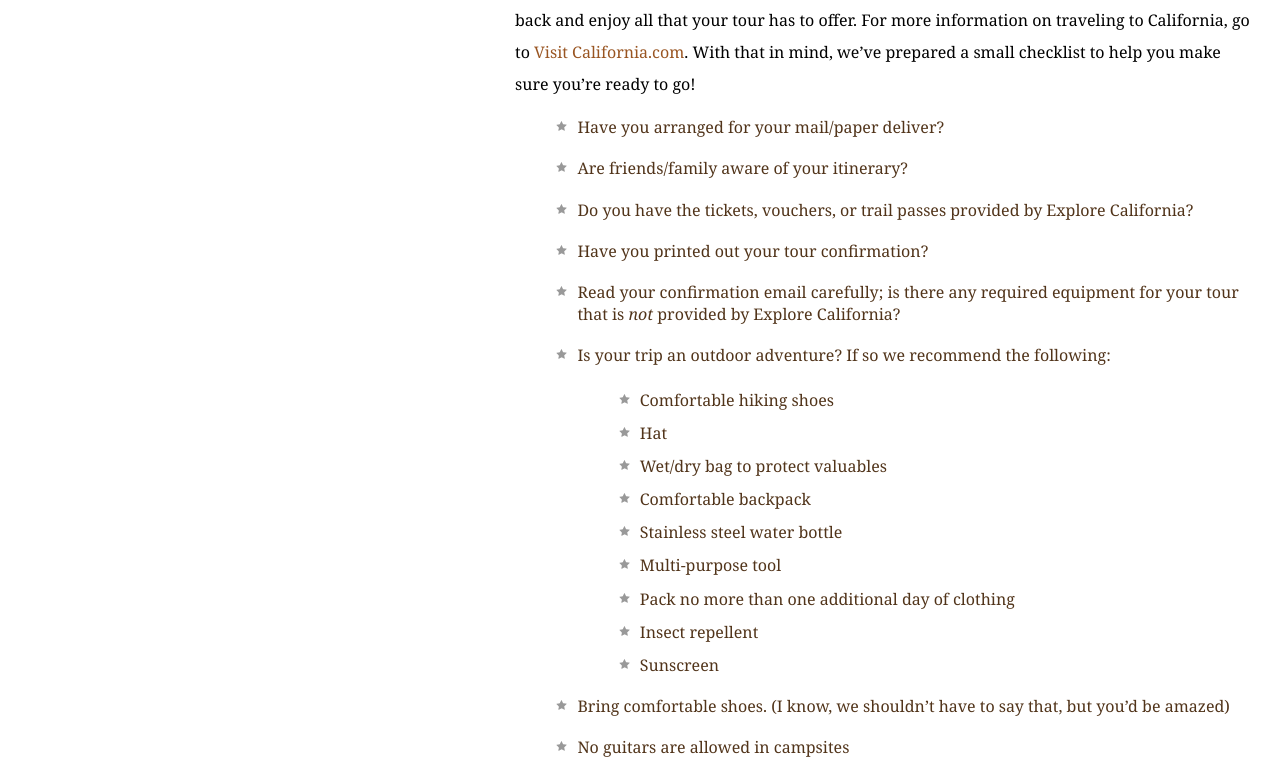
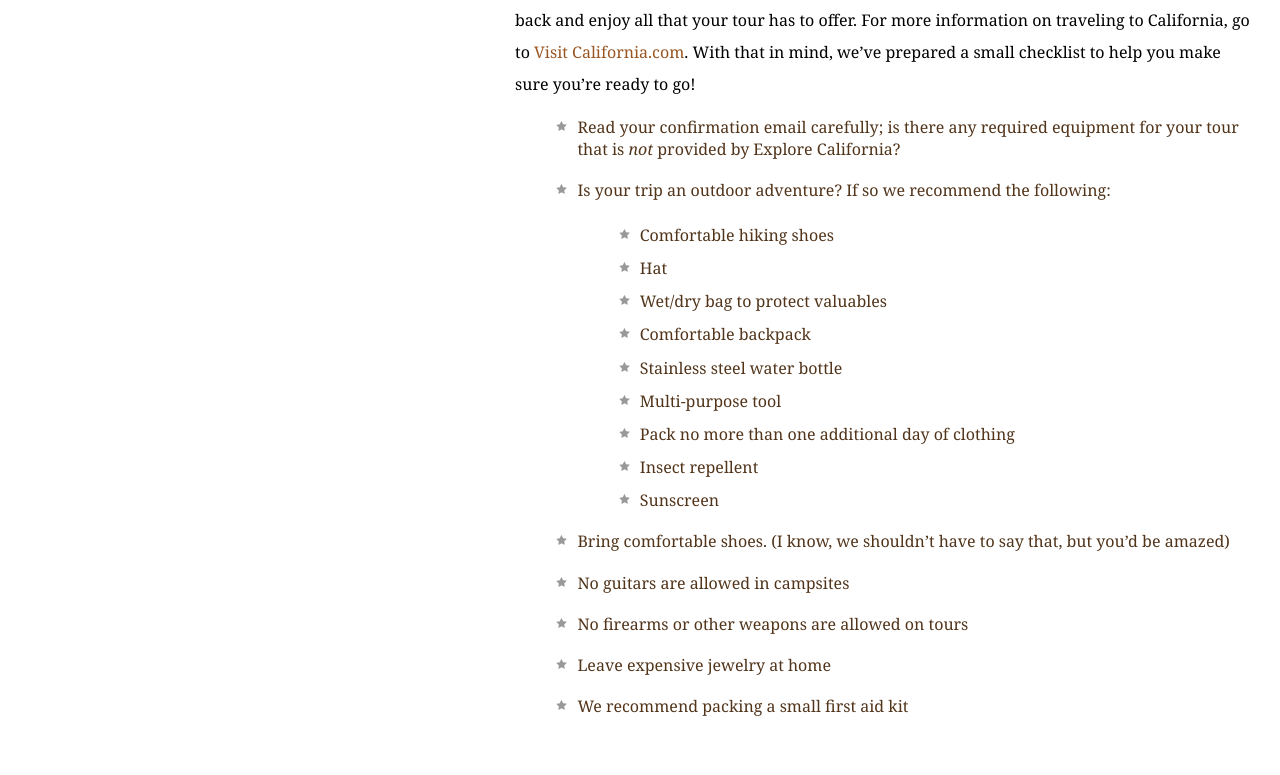
Before and after one commit to PeiYauWeng/explore_california, a plain HTML site: page resources.html in a window 1280 px wide. Shown: the part 1647-2422 px from the top of the page. Drawn offline with Linux system fonts and the light colour scheme.

Commit message:
modified resources.html

```diff
--- a/resources.html
+++ b/resources.html
@@ -87,10 +87,6 @@
           <h3>Tour checklist</h3>
           <p>As you prepare for your tour, we want to make sure that you have everything you need to fully enjoy your time in California. Having everything in place when you arrive makes it easy to sit back and enjoy all that your tour has to offer. For more information on traveling to California, go to <a href="http://www.visitcalifornia.com" target="_blank">Visit California.com</a>. With that in mind, we’ve prepared a small checklist to help you make sure you’re ready to go!</p>
           <ul>
-            <li>Have you arranged for your mail/paper deliver?</li>
-            <li>Are friends/family aware of your itinerary?</li>
-            <li>Do you have the tickets, vouchers, or trail passes provided by Explore California?</li>
-            <li>Have you printed out your tour confirmation?</li>
             <li>Read your confirmation email carefully; is there any required equipment for your tour that is <em>not</em> provided by Explore California?</li>
             <li>Is your trip an outdoor adventure? If so we recommend the following:
               <ul>
```
